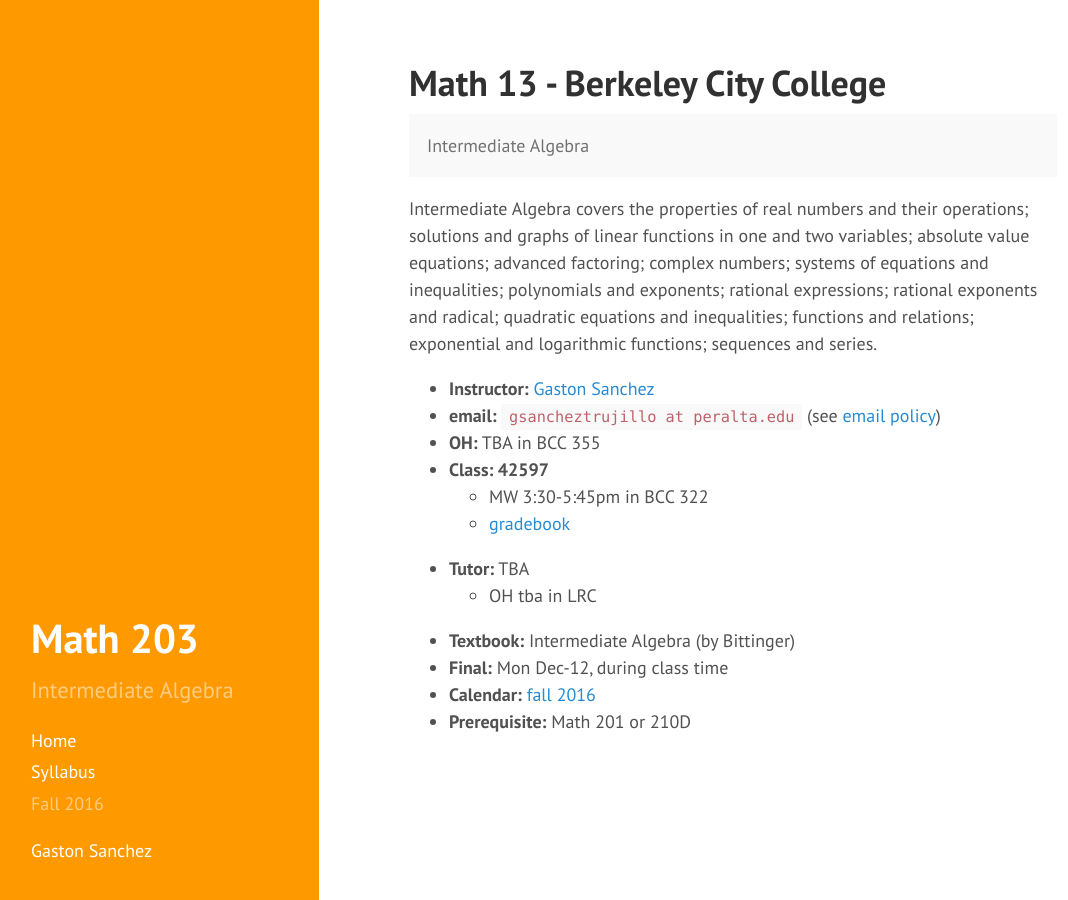
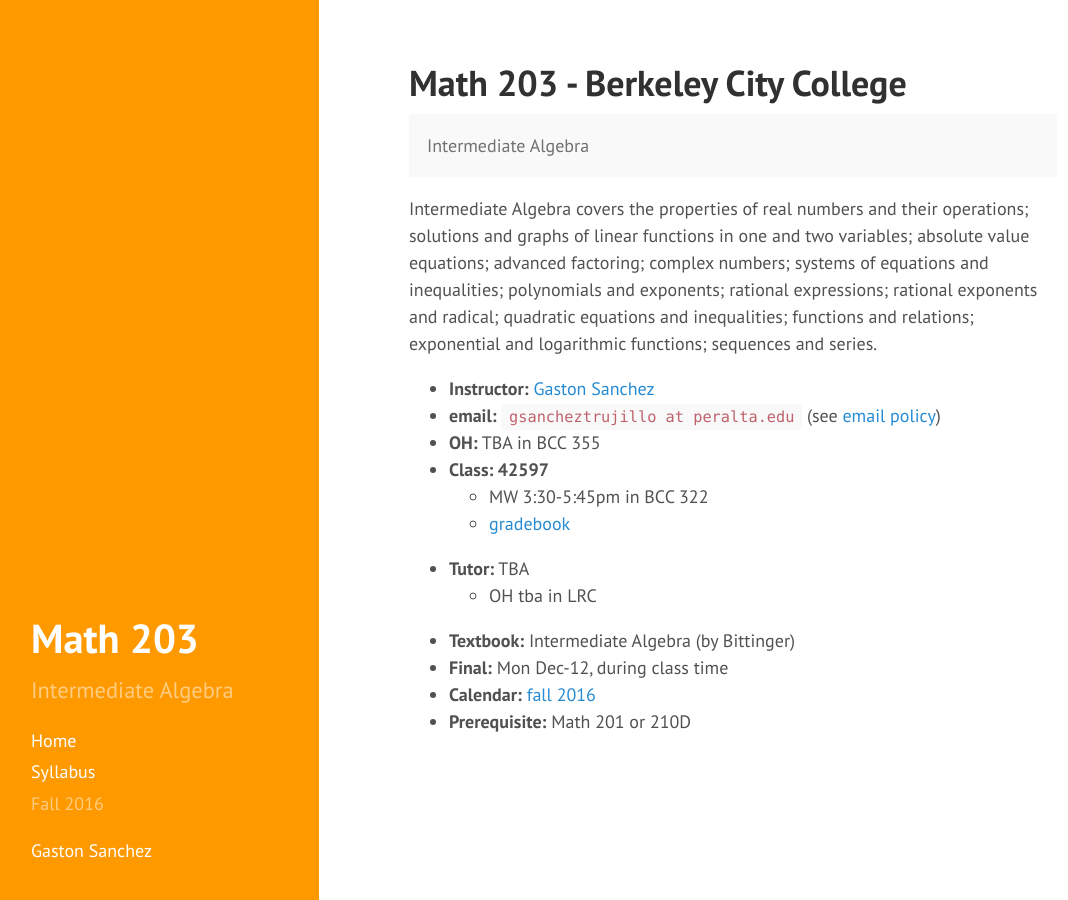
Before and after one commit to gastonstat/relic-math203, a Jekyll site: the page built from index.html, in a window 1280 px wide. Shown: the whole page, without its empty margins (5-1073 px from the left). Built offline with Jekyll 4.4.1, drawn with Linux system fonts in a browser that asks for light colours; nearby versions of some CDN libraries; the list of posts is cut into pages by our own code.

Commit message:
index: change h1 to Math 203

```diff
--- a/index.html
+++ b/index.html
@@ -3,7 +3,7 @@
 title: Home
 ---
 
-<h1>Math 13 - Berkeley City College</h1>
+<h1>Math 203 - Berkeley City College</h1>
 
 <p class="message">
   Intermediate Algebra
```
